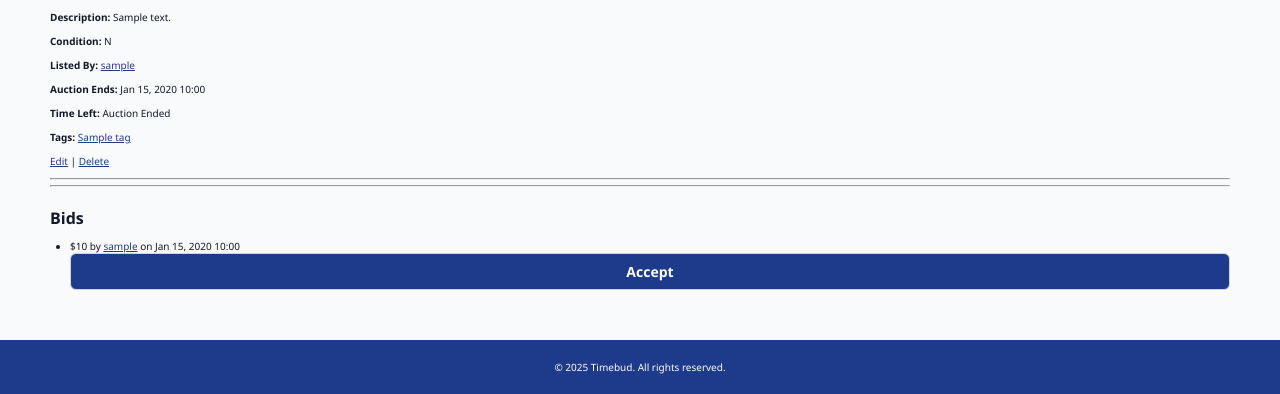
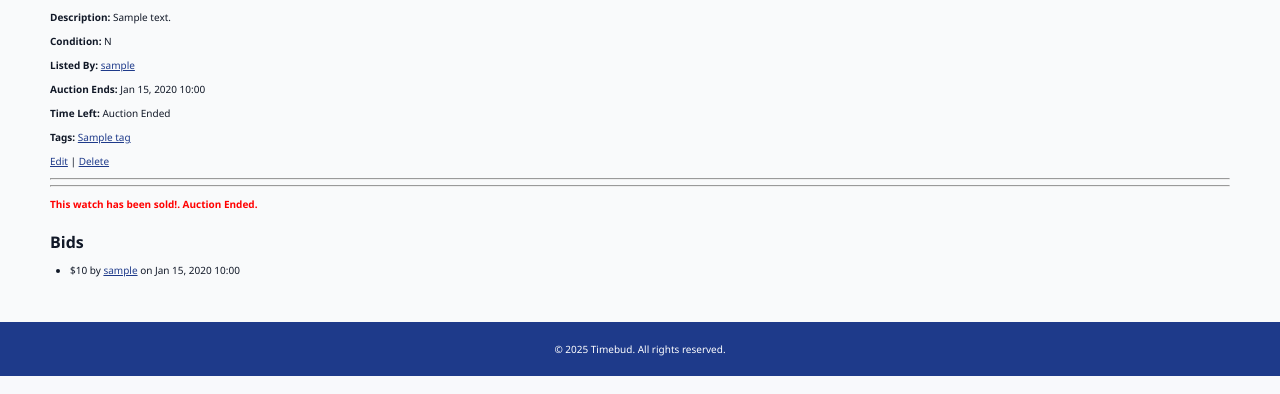
Before and after one commit to amyrbakhsh/time-bud, a Django app: page /watches/1/ in a window 1280 px wide. Shown: the part 424-818 px from the top of the page. Run offline with Django 4.2, Linux system fonts and the light colour scheme; a user stored in the database is signed in; tables that the repository leaves empty hold one stand-in row (values such as "Sample post"); grey boxes marked "Sample" are stand-in pictures.

Commit message:
auction details fixed

```diff
--- a/main_app/templates/watch/watch_details.html
+++ b/main_app/templates/watch/watch_details.html
@@ -49,6 +49,10 @@
 
 <hr>
 
+{% if is_sold %}
+<p style="color: red; font-weight: bold;">This watch has been sold!. Auction Ended.</p>
+{% endif %}
+
 <h3>Bids</h3>
 {% if bids %}
   <ul>
@@ -57,8 +61,7 @@
         ${{ bid.amount }} by
         <a href="{% url 'profile' bid.bidder.username %}">{{ bid.bidder.username }}</a>
         on {{ bid.created_at|date:"M d, Y H:i" }}
-
-        {% if forloop.first and user == watch.owner %}
+        {% if forloop.first and user == watch.owner and not is_sold %}
           <form method="POST" action="{% url 'accept_bid' bid.id %}" style="display:inline;">
             {% csrf_token %}
             <button type="submit">Accept</button>
--- a/main_app/views.py
+++ b/main_app/views.py
@@ -38,7 +38,7 @@ def signup(request):
 def dashboard(request):
     watches = Watch.objects.filter(owner=request.user)
     user_bids = Bid.objects.filter(bidder=request.user)
-    bids_on_user_watches = Bid.objects.filter(watch__owner=request.user).order_by('-created_at')
+    bids_on_user_watches = Bid.objects.filter(watch__owner=request.user, watch__is_sold=False).order_by('-created_at')
     transactions = Transaction.objects.filter(buyer=request.user) | Transaction.objects.filter(seller=request.user)
     sold_watch_ids = Transaction.objects.filter(seller=request.user).values_list('watch_id', flat=True)
     return render(request, 'dashboard.html', {
@@ -92,6 +92,14 @@ def tag_list(request, tag_id):
 def watch_detail(request, pk):
     watch = Watch.objects.get(id=pk)
     bid_form = BidForm()
+    if watch.is_sold:
+        bids = watch.bids.all().order_by('-amount')
+        return render (request, 'watch/watch_details.html', {
+            'watch': watch,
+            'bids': bids,
+            'bid_form': None,
+            'is_sold': True,
+        })
     if request.method == 'POST':
         bid_form = BidForm(request.POST)
         if bid_form.is_valid():
@@ -104,7 +112,8 @@ def watch_detail(request, pk):
     return render(request, 'watch/watch_details.html', {
         'watch': watch,
         'bids': bids,
-        'bid_form': bid_form
+        'bid_form': bid_form,
+        'is_available': True,
     })
 #transaction views
 @login_required
@@ -167,9 +176,10 @@ def accept_bid(request, bid_id):
     )
 
     # Optional: mark as sold
-    watch.owner = bid.bidder
+    # watch.owner = bid.bidder
     watch.is_sold = True
     watch.is_available = False
+    # watch.auction_end_time = None
     watch.save()
     messages.success(request, f"Bid of ${bid.amount} accepted. Watch sold to {bid.bidder.username}.")
 
```
Also changed, not shown: main_app/templates/dashboard.html (line endings or trailing spaces), watch_images/watch_images/AP.png (added), watch_images/watch_images/Timebud_5.png (added).
